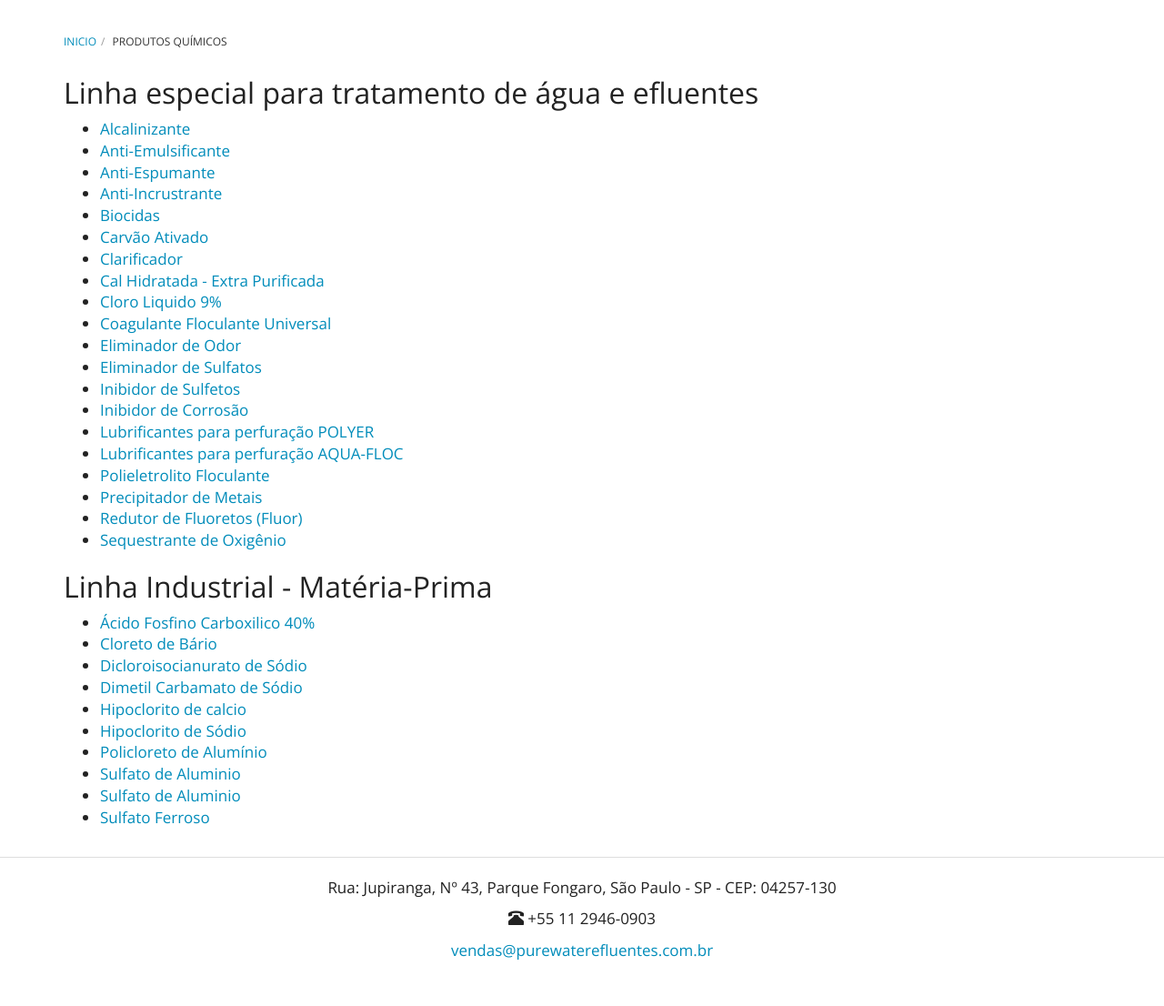
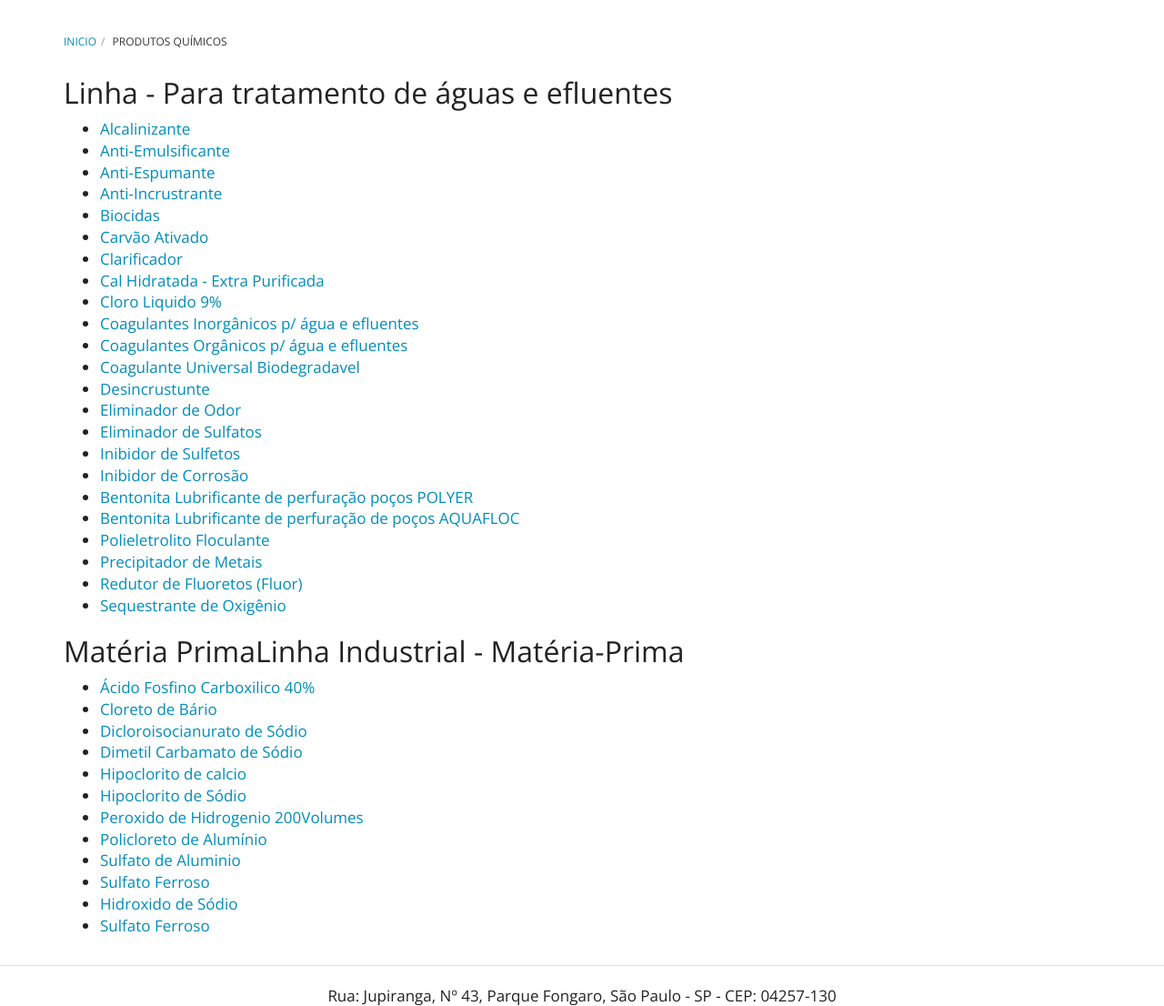
Before and after one commit to purewaterefluentes/purewaterefluentes.github.io, a Jekyll site: the page built from produtos/index.md, in a window 1280 px wide and 1400 px high. Shown: the part 294-1400 px from the top of the window at 91% size. Built offline with Jekyll 4.4.1, drawn with Linux system fonts in a browser that asks for light colours; nearby versions of some CDN libraries; library files that are not in the unit come from our copies.

Commit message:
Update index.md

```diff
--- a/produtos/index.md
+++ b/produtos/index.md
@@ -4,39 +4,43 @@ title: Produtos Químicos
 subtitle: Produtos químicos para tratamento de água e efluentes industriais
 ---
 
-## Linha especial para tratamento de água e efluentes
+## Linha - Para tratamento de águas e efluentes
 
 - [Alcalinizante](alcalinizante.html)
-- [Anti-Emulsificante](anti-emulsificante.html)
+- [Anti-Emulsificante](anti-emulsificante-efluentes.html)
 - [Anti-Espumante](anti-espumante.html)
-- [Anti-Incrustrante](anti-incrustante.html)
+- [Anti-Incrustrante](anti-incrustante-agua.html)
 - [Biocidas](biocidas.html)
 - [Carvão Ativado](carvao-ativo.html)
-- [Clarificador](clarificador.html)
+- [Clarificador](clarificador-agua-efluentes.html)
 - [Cal Hidratada - Extra Purificada](cal-hidratada.html)
 - [Cloro Liquido 9%](cloro-liquido.html)
-- [Coagulante Floculante Universal](coagulante-floculante-orgânico-AQUAFLOC.html)
+- [Coagulantes Inorgânicos p/ água e efluentes](coagulante-inorganico-agua-efluentes.html)
+- [Coagulantes Orgânicos p/ água e efluentes](coagulante-organico-agua-efluentes.html)
+- [Coagulante Universal Biodegradavel](coagulante-floculante-orgânico-AQUAFLOC.html)
+- [Desincrustunte](desincrustante.html)
 - [Eliminador de Odor](eliminador-de-odor.html)
 - [Eliminador de Sulfatos](eliminador-de-sulfatos.html)
 - [Inibidor de Sulfetos](inibidor-de-sulfetos.html)
 - [Inibidor de Corrosão](inibidor-de-corrosao.html)
-- [Lubrificantes para perfuração POLYER](lubrificante-perfuracao-polyer.html)
-- [Lubrificantes para perfuração AQUA-FLOC](lubrificantes-perfuracao-aquafloc.html)
+- [Bentonita Lubrificante de perfuração poços POLYER](lubrificante-perfuracao-polyer.html)
+- [Bentonita Lubrificante de perfuração de poços AQUAFLOC](lubrificantes-perfuracao-aquafloc.html)
 - [Polieletrolito Floculante](polieletrolito-floculante.html)
 - [Precipitador de Metais](precipitador-de-metais.html)
 - [Redutor de Fluoretos (Fluor)](redutor-de-fluoretos.html)
 - [Sequestrante de Oxigênio](sequestrante-de-oxigenio.html)
 
+## Matéria PrimaLinha Industrial - Matéria-Prima
 
-## Linha Industrial - Matéria-Prima
-
-- [Ácido Fosfino Carboxilico 40%](acido-fosfino.html)
+- [Ácido Fosfino Carboxilico 40%](acido-fosfino-carboxilico.html)
 - [Cloreto de Bário](Cloreto-bario.html)
 - [Dicloroisocianurato de Sódio](dicloroisocianurato.html)
 - [Dimetil Carbamato de Sódio](dimetil-carbamato-sodio.html)
 - [Hipoclorito de calcio](hipoclorito-calcio.html)
 - [Hipoclorito de Sódio](hipoclorito-de-sodio.html)
+- [Peroxido de Hidrogenio 200Volumes](peroxido-hidrogenio.html)
 - [Policloreto de Alumínio](policloreto-de-aluminio.html)
-- [Sulfato de Aluminio](sulfato-de-aluminio.html)
-- [Sulfato de Aluminio](sulfato-de-aluminio.html)
+- [Sulfato de Aluminio](sulfato-de-aluminio-agua-efluentes.html)
 - [Sulfato Ferroso](sulfato-ferroso.html)
+- [Hidroxido de Sódio](soda-caustica.html)
+- [Sulfato Ferroso](sulfato-ferroso.html)
```
